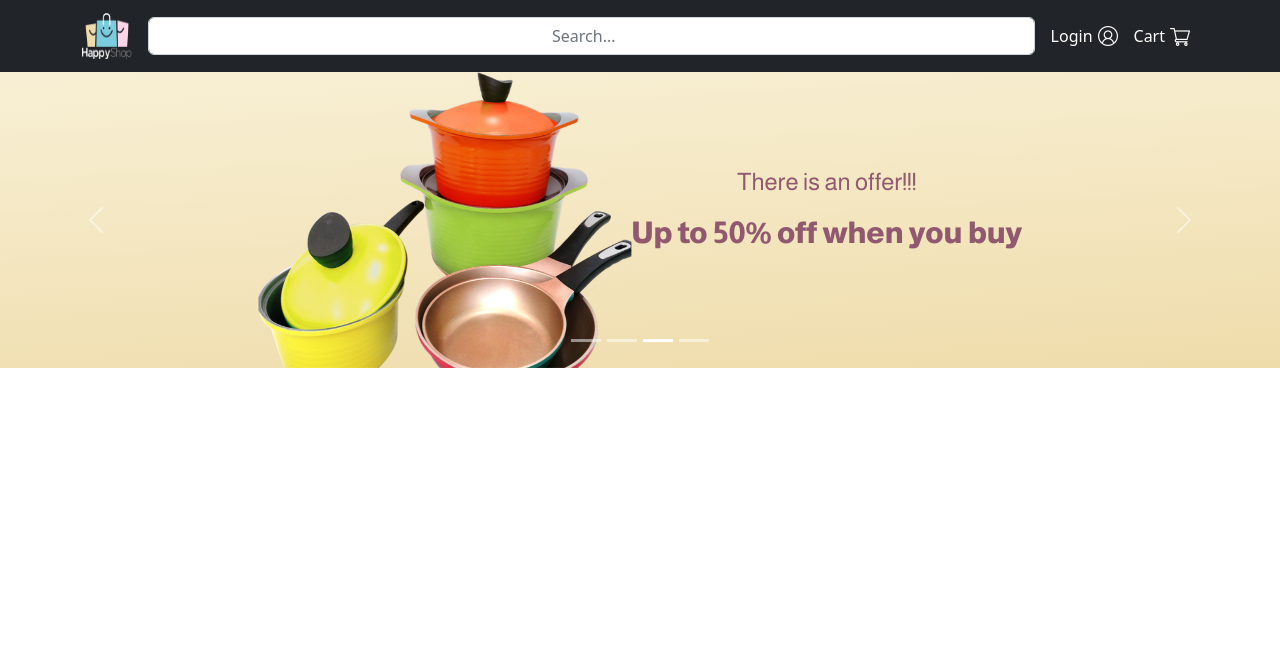
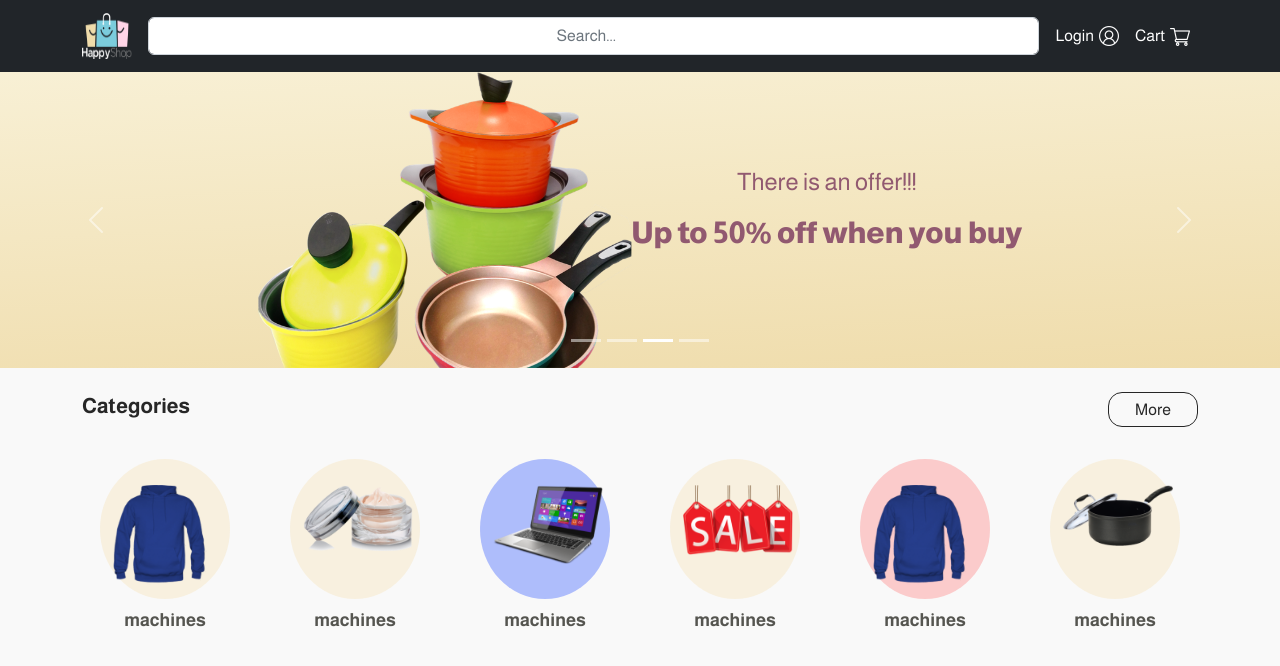
Before and after one commit to saeedmhmoud100/Full-ecommerce-react, a React (Create React App) app: page / in a window 1280 px wide. Shown: the top 666 px of the page. Built offline with nearby package versions, Linux system fonts and the light colour scheme.

Commit message:
created Categories section

```diff
--- /dev/null
+++ b/src/Components/Category/CategoryCard.js
@@ -0,0 +1,23 @@
+import React from 'react'
+import { Col } from 'react-bootstrap'
+
+const CategoryCard = ({ background, img, title }) => {
+    return (
+        <Col
+            xs="6"
+            sm="6"
+            md="4"
+            lg="2"
+            className="my-4 d-flex justify-content-around ">
+            <div className="allCard mb-3 ">
+                <div
+                    className="categoty-card "
+                    style={{ backgroundColor: `${background}` }}></div>{" "}
+                <img alt="zcv" src={img} className="categoty-card-img" />
+                <p className="categoty-card-text my-2">{title}</p>
+            </div>
+        </Col>
+    )
+}
+
+export default CategoryCard
--- /dev/null
+++ b/src/Components/Home/HomeCategory.js
@@ -0,0 +1,27 @@
+import React from 'react'
+import { Container, Row } from 'react-bootstrap';
+import SubTiltle from '../Uitily/SubTiltle'
+import CategoryCard from './../Category/CategoryCard';
+import clothe from "../../Assets/images/clothe.png";
+import cat2 from "../../Assets/images/cat2.png";
+import labtop from "../../Assets/images/labtop.png";
+import sale from "../../Assets/images/sale.png";
+import pic from "../../Assets/images/pic.png";
+
+const HomeCategory = () => {
+    return (
+        <Container>
+            <SubTiltle title="Categories" btntitle="More" pathText="/allcategory" />
+            <Row className='my-2 d-flex justify-content-between'>
+                <CategoryCard title="machines" img={clothe} background="#F4DBA4" />
+                <CategoryCard title="machines" img={cat2} background="#F4DBA4" />
+                <CategoryCard title="machines" img={labtop} background="#0034FF" />
+                <CategoryCard title="machines" img={sale} background="#F4DBA4" />
+                <CategoryCard title="machines" img={clothe} background="#FF6262" />
+                <CategoryCard title="machines" img={pic} background="#F4DBA4" />
+            </Row>
+        </Container>
+    )
+}
+
+export default HomeCategory
--- /dev/null
+++ b/src/Components/Uitily/SubTiltle.js
@@ -0,0 +1,14 @@
+import React from 'react'
+
+const SubTiltle = ({ title, btntitle }) => {
+    return (
+        <div className="d-flex justify-content-between pt-4">
+            <div className="sub-tile">{title}</div>
+            {btntitle ? (
+                    <div className="shopping-now">{btntitle}</div>
+            ) : null}
+        </div>
+    )
+}
+
+export default SubTiltle
--- a/src/Pages/Home/HomePage.js
+++ b/src/Pages/Home/HomePage.js
@@ -1,12 +1,14 @@
 import React from "react";
 import NavBarLogin from "../../Components/Uitily/NavBarLogin";
 import Slider from "../../Components/Home/Slider";
+import HomeCategory from "../../Components/Home/HomeCategory";
 
 function HomePage(){
     return(
-        <div>
+        <div className={'font'} style={{minHeight:'670px'}}>
             <NavBarLogin />
             <Slider />
+            <HomeCategory />
         </div>
 
 
```
